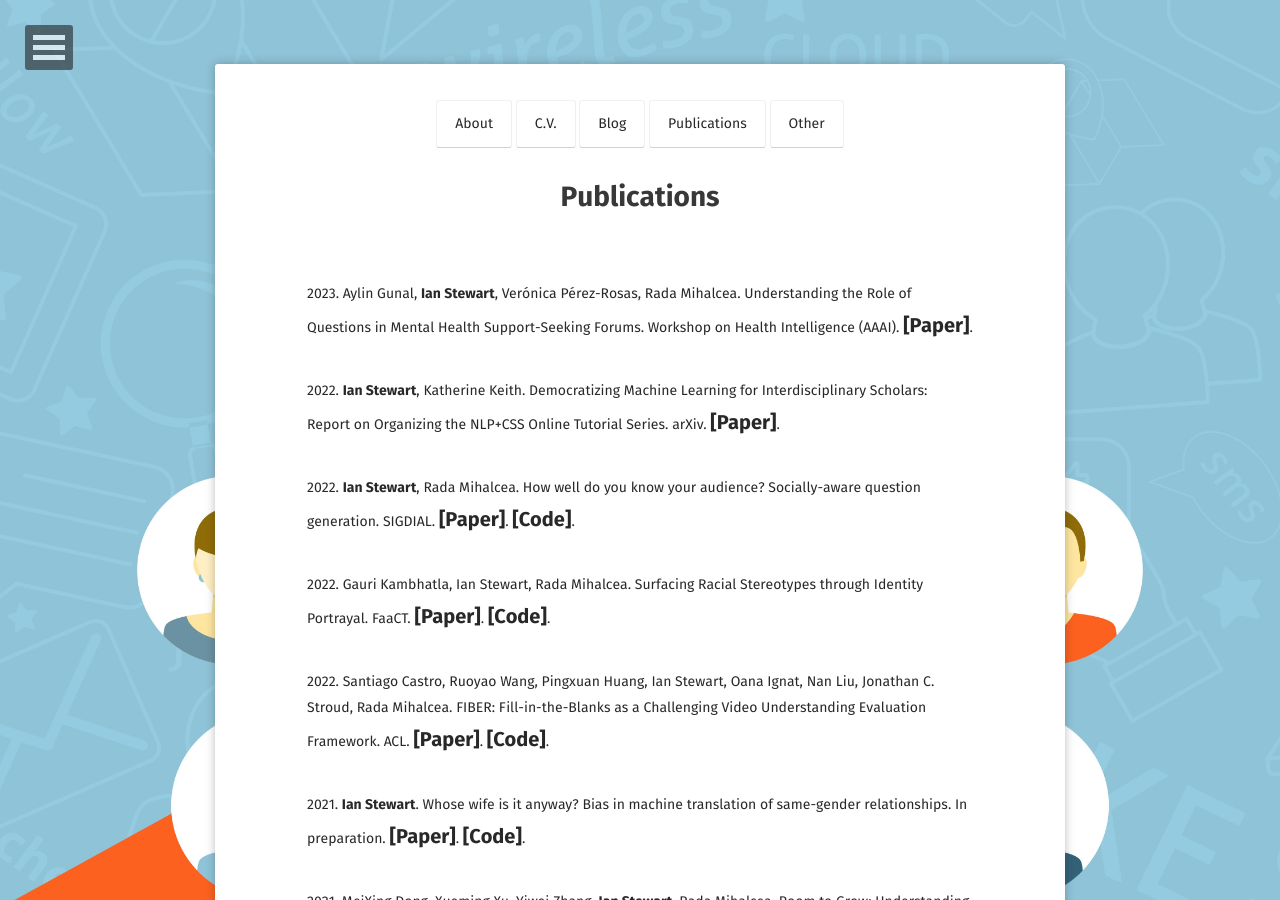
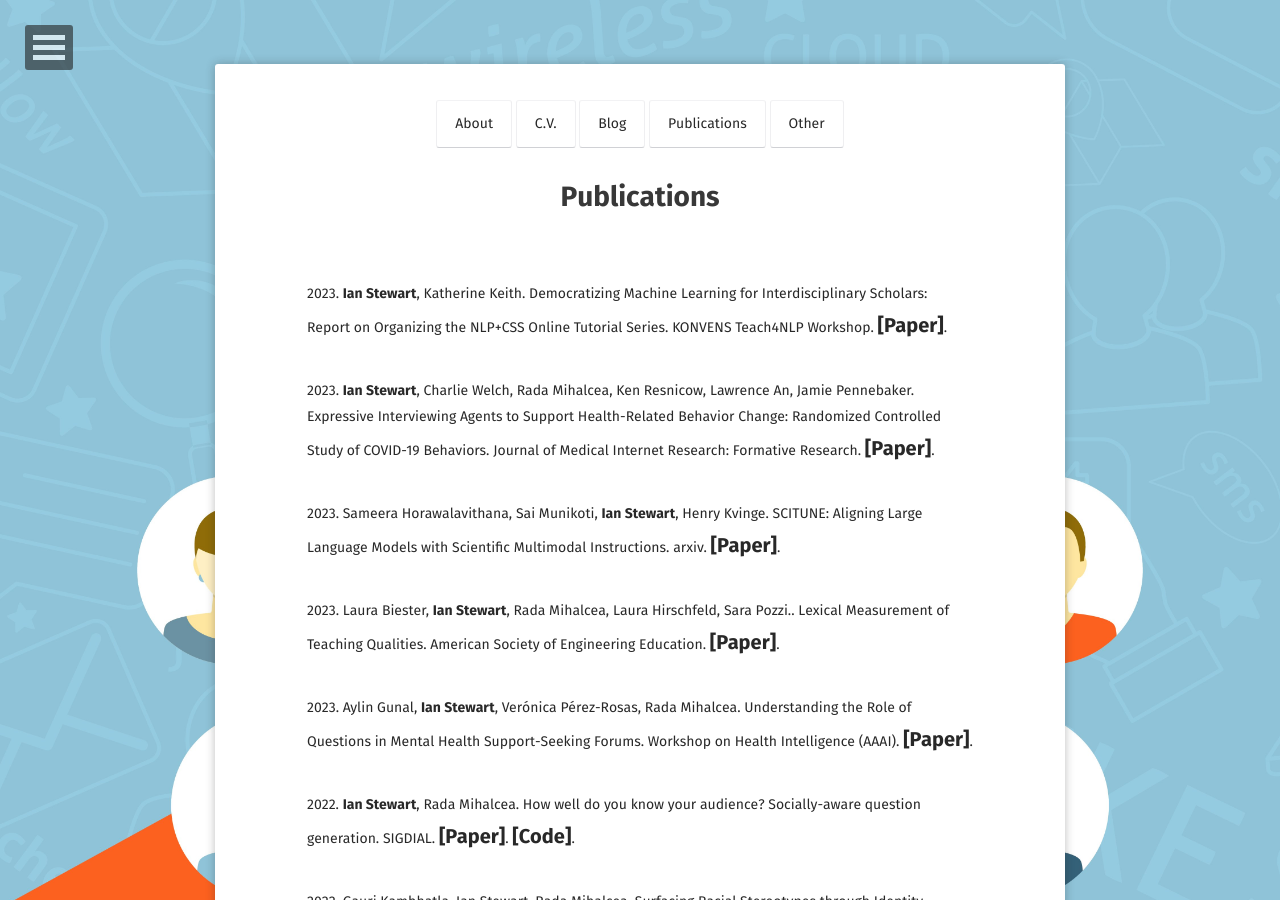
Before and after one commit to ianbstewart/ianbstewart.github.io, a Jekyll site: the page built from publications/index.md, in a window 1280 px wide and 900 px high. Built offline with Jekyll 4.4.1, drawn with Linux system fonts in a browser that asks for light colours; some web fonts are replaced.

Commit message:
paper dump

```diff
--- a/_layouts/home.html
+++ b/_layouts/home.html
@@ -37,9 +37,9 @@ layout: compress
                  <hr class="hr-line">
                  <h3><b>News</b></h3>
                 <ul>
+                <li><b>May 2023</b>: Preprint with Sameera Horawalavithana, Sai Munikoti, and Henry Kvinge: <a href="https://arxiv.org/abs/2307.01139">SCITUNE: Aligning Large Language Models with Scientific Multimodal Instructions</a>.
                 <li><b>May 2023</b>: Paper accepted at KONVENS Teaching for NLP workshop, with Katie Keith: <a href="https://gscl.org/en/events/teach4nlp2023">Democratizing Machine Learning for Interdisciplinary Scholars: Reflections on the NLP+CSS Tutorial Series</a>.
                 <li><b>May 2023</b>: Paper accepted at JMIR Formative Research, with Charlie Welch, Rada Mihalcea, Ken Resnicow, Lawrence An, and Jamie Pennebaker: <a href="https://formative.jmir.org/2023/1/e40277">Expressive Interviewing Agents to Support Health-Related Behavior Change: Randomized Controlled Study of COVID-19 Behaviors</a>.
-                <li><b>May 2023</b>: Paper accepted at American Society for Engineering Education, with Laura Biester, Rada Mihalcea, Laura Hirschfeld, and Sara Pozzi: <a href="https://www.laurabiester.com/files/papers/asee2023.pdf">Lexical Measurement of Teaching Qualities</a>.
                 </ul>
                  <hr class="hr-line">
                  {% include social-links.html %}
--- /dev/null
+++ b/_posts/2023-06-01-asee-paper.md
@@ -0,0 +1,9 @@
+---
+layout: post
+title: "Lexical Measurement of Teaching Qualities"
+project: true
+year: 2023
+authors: "Laura Biester, <b>Ian Stewart</b>, Rada Mihalcea, Laura Hirschfeld, Sara Pozzi."
+venue: "American Society of Engineering Education"
+link: "https://peer.asee.org/43475"
+---
--- /dev/null
+++ b/_posts/2023-07-01-scitune-paper.md
@@ -0,0 +1,9 @@
+---
+layout: post
+title: "SCITUNE: Aligning Large Language Models with Scientific Multimodal Instructions"
+project: true
+year: 2023
+authors: "Sameera Horawalavithana, Sai Munikoti, <b>Ian Stewart</b>, Henry Kvinge"
+venue: "arxiv"
+link: "https://arxiv.org/abs/2307.01139"
+---
--- /dev/null
+++ b/_posts/2023-08-01-jmir-paper.md
@@ -0,0 +1,9 @@
+---
+layout: post
+title: "Expressive Interviewing Agents to Support Health-Related Behavior Change: Randomized Controlled Study of COVID-19 Behaviors"
+project: true
+year: 2023
+authors: "<b>Ian Stewart</b>, Charlie Welch, Rada Mihalcea, Ken Resnicow, Lawrence An, Jamie Pennebaker"
+venue: "Journal of Medical Internet Research: Formative Research"
+link: "https://formative.jmir.org/2023/1/e40277"
+---
--- a/_posts/2022-12-01-nlpcss-paper.md
+++ b/_posts/2023-09-01-nlpcss-paper.md
@@ -2,8 +2,8 @@
 layout: post
 title: "Democratizing Machine Learning for Interdisciplinary Scholars: Report on Organizing the NLP+CSS Online Tutorial Series"
 project: true
-year: 2022
+year: 2023
 authors: "<b>Ian Stewart</b>, Katherine Keith"
-venue: "arXiv"
+venue: "KONVENS Teach4NLP Workshop"
 link: "https://arxiv.org/abs/2211.15971"
 ---
```
